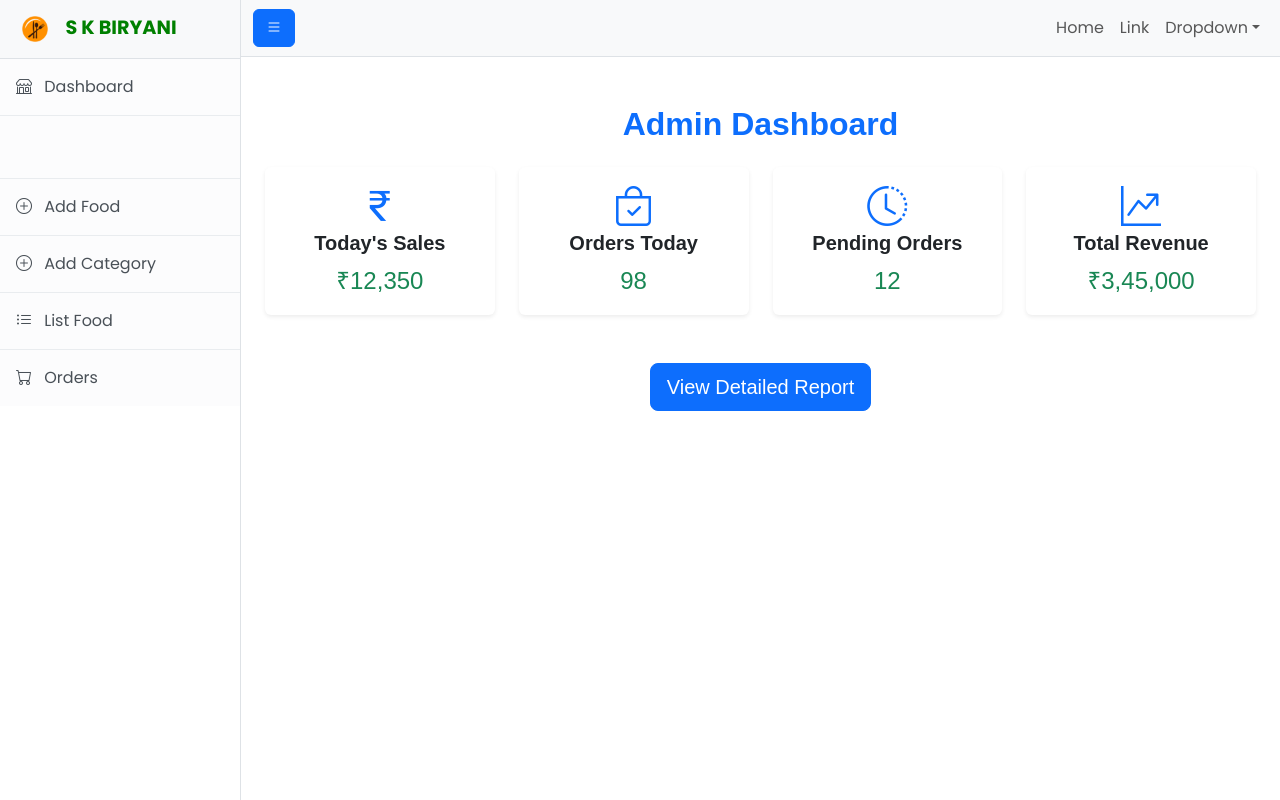
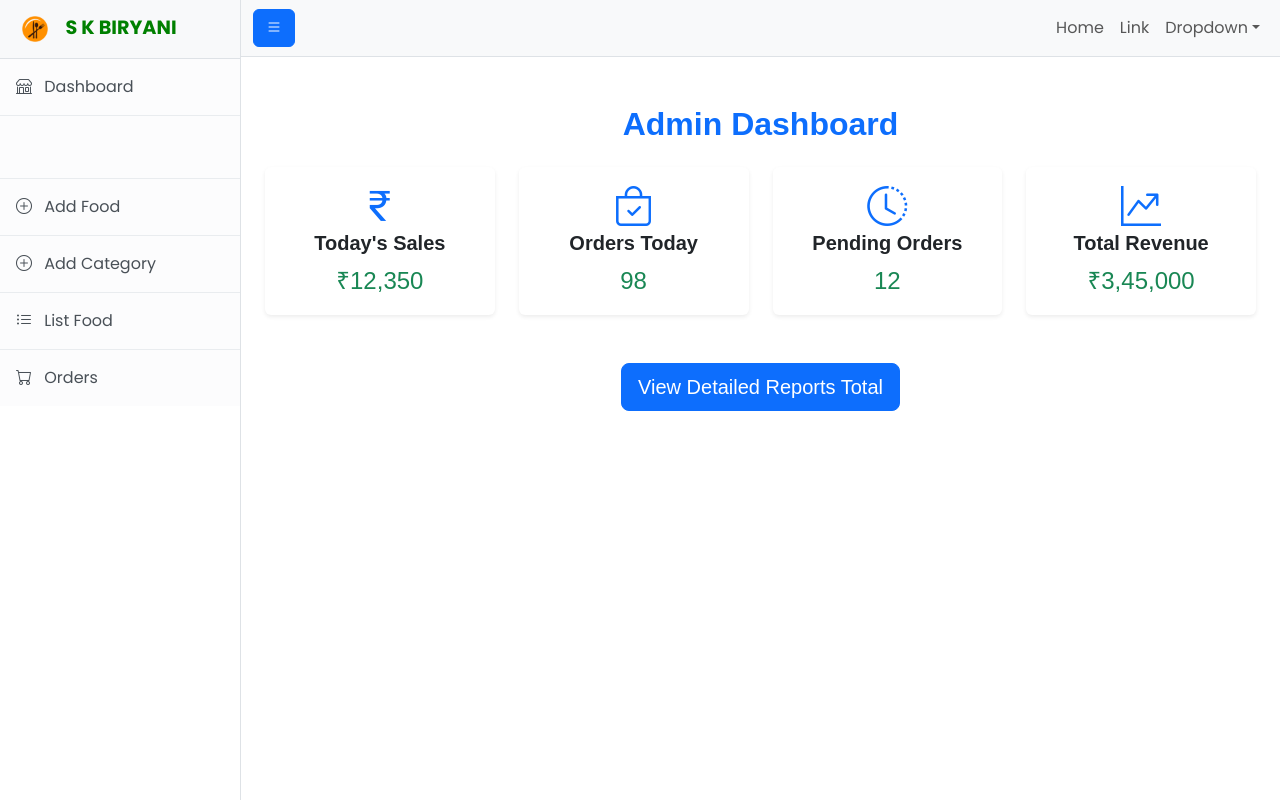
Before and after one commit to CSAzhar/skbadmin, a React (Vite) app: page / in a window 1280 px wide. Built offline with nearby package versions, Linux system fonts and the light colour scheme.

Commit message:
added changes file

```diff
--- a/src/pages/dash-board/DashBoard.jsx
+++ b/src/pages/dash-board/DashBoard.jsx
@@ -29,7 +29,7 @@ const DashBoard = () => {
             </div>
 
             <div className="mt-5 text-center">
-                <button className="btn btn-primary btn-lg">View Detailed Report</button>
+                <button className="btn btn-primary btn-lg">View Detailed Reports Total</button>
             </div>
         </div>
     );
```
